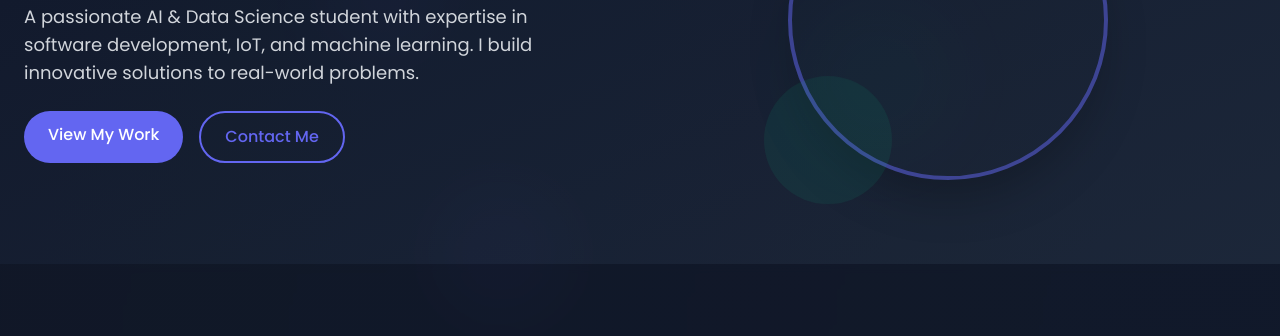
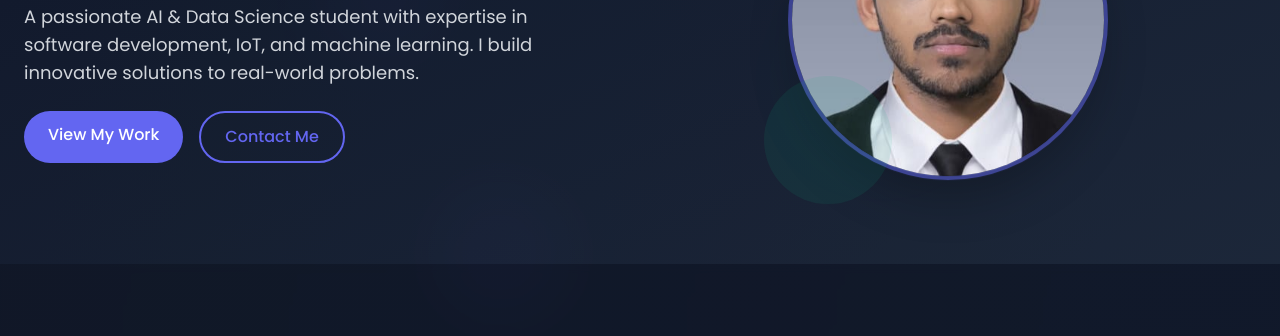
Before and after one commit to 54Surya/Portfolio, a plain HTML site: page index.html in a window 1280 px wide. Shown: the part 264-600 px from the top of the page. Drawn offline with nearby package versions, Linux system fonts and the light colour scheme.

Commit message:
Update index.html

```diff
--- a/index.html
+++ b/index.html
@@ -139,7 +139,7 @@
             <div class="md:w-1/2 flex justify-center order-1 md:order-2 mb-8 md:mb-0 animate-float">
                 <div class="relative">
                     <div class="w-48 h-48 sm:w-64 sm:h-64 md:w-72 md:h-72 lg:w-80 lg:h-80 rounded-full overflow-hidden border-4 border-primary/50 shadow-2xl hover:shadow-primary/50 transition-all duration-500">
-                        <img src="images/surya.jpg" alt="Surya M" class="w-full h-full object-cover hover:scale-105 transition-transform duration-500">
+                        <img src="surya.jpg" alt="Surya M" class="w-full h-full object-cover hover:scale-105 transition-transform duration-500">
                     </div>
                     <div class="absolute -top-4 -right-4 sm:-top-6 sm:-right-6 w-16 h-16 sm:w-20 sm:h-20 md:w-24 md:h-24 rounded-full bg-primary/20 animate-pulse-slow"></div>
                     <div class="absolute -bottom-4 -left-4 sm:-bottom-6 sm:-left-6 w-20 h-20 sm:w-24 sm:h-24 md:w-28 md:h-28 lg:w-32 lg:h-32 rounded-full bg-accent/20 animate-pulse"></div>
```
